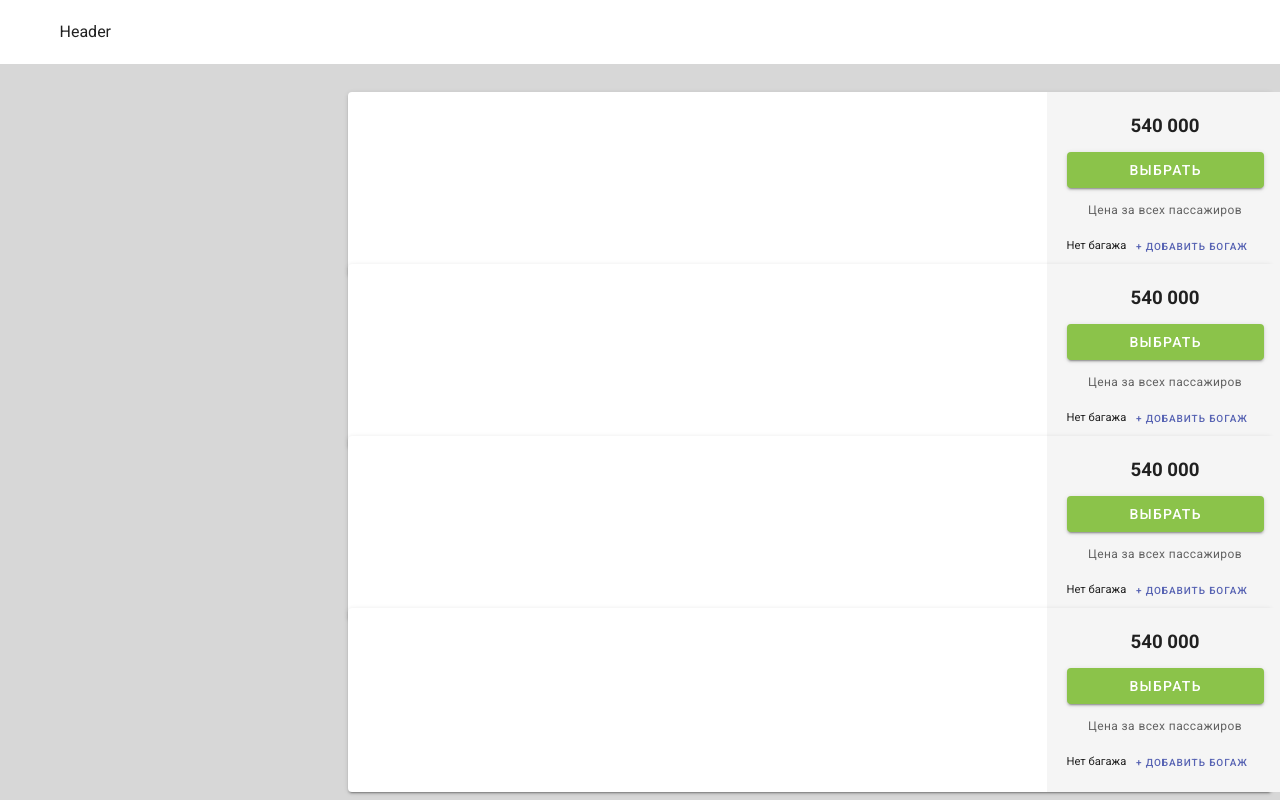
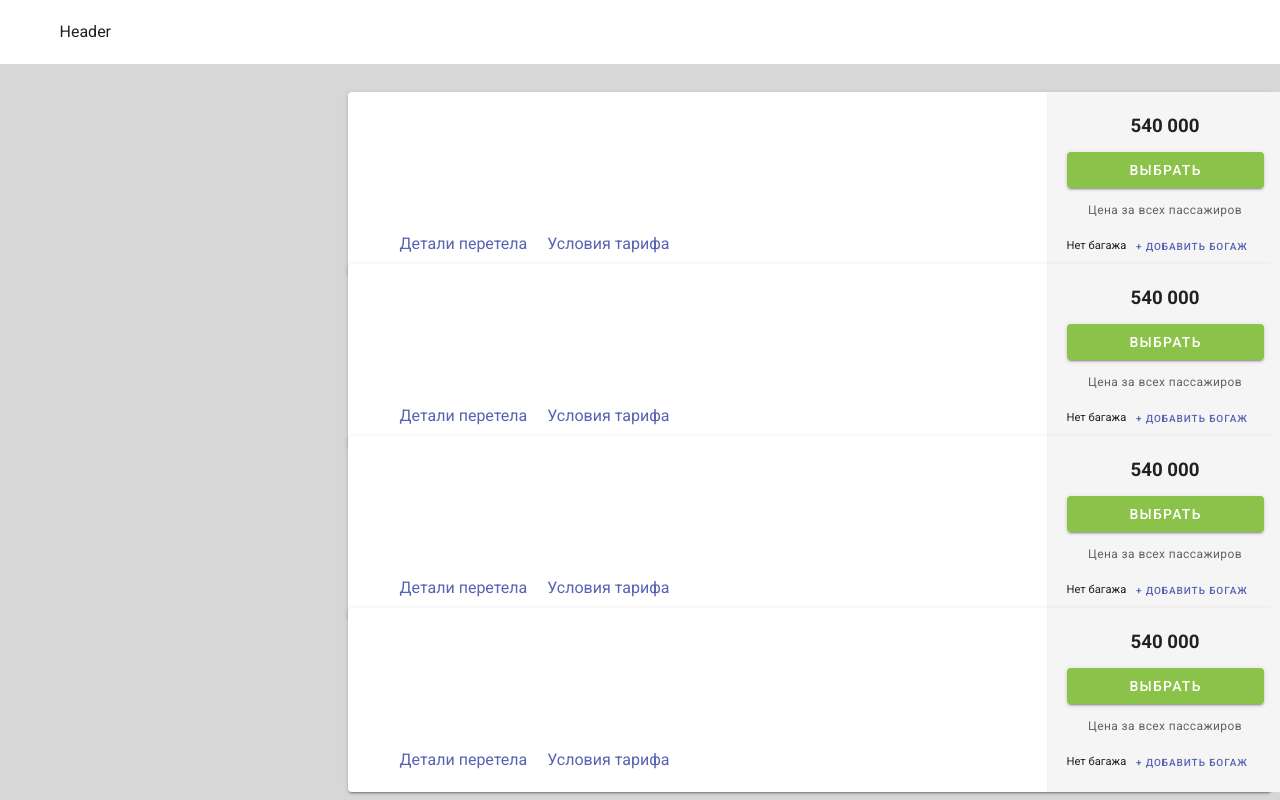
Before and after one commit to nurs3it/vue-aviata, a Vue app: page / in a window 1280 px wide. Built offline with nearby package versions, Linux system fonts and the light colour scheme.

Commit message:
ticket list item

```diff
--- a/src/assets/styles/main.scss
+++ b/src/assets/styles/main.scss
@@ -16,3 +16,7 @@
 .secondary-background-color {
   background: #F5F5F5;
 }
+
+.height-100 {
+  height: 100%;
+}
--- a/src/components/Tickets/item.vue
+++ b/src/components/Tickets/item.vue
@@ -1,7 +1,21 @@
 <template>
   <v-card elevation="2" class="pa-0">
     <v-row class="tickets__item">
-      <v-col class="pa-5" cols="9"></v-col>
+      <v-col class="pa-5 pl-16 pr-16" cols="9">
+        <v-row no-gutters class="height-100">
+          <v-col cols="12"></v-col>
+          <v-col cols="12" class="mt-auto">
+            <a
+                color="secondary"
+                class="text-decoration-none"
+            >Детали перетела</a>
+            <a
+                color="secondary"
+                class="text-decoration-none ml-5"
+            >Условия тарифа</a>
+          </v-col>
+        </v-row>
+      </v-col>
       <v-col class="pa-5 secondary-background-color" cols="3">
         <v-row no-gutters class="flex-column pa-0 ma-0">
           <v-col cols="12" class="pa-0 ma-0 mb-3"><h3 align="center">540 000</h3></v-col>
```
